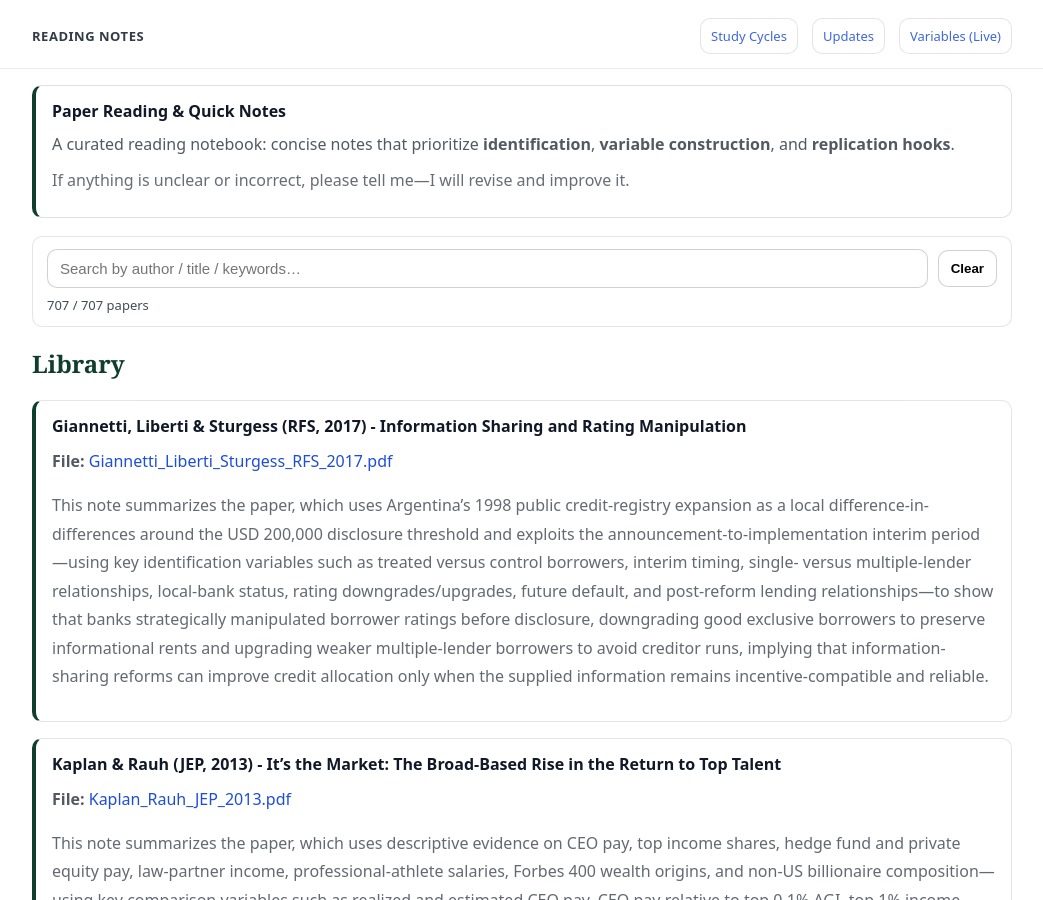
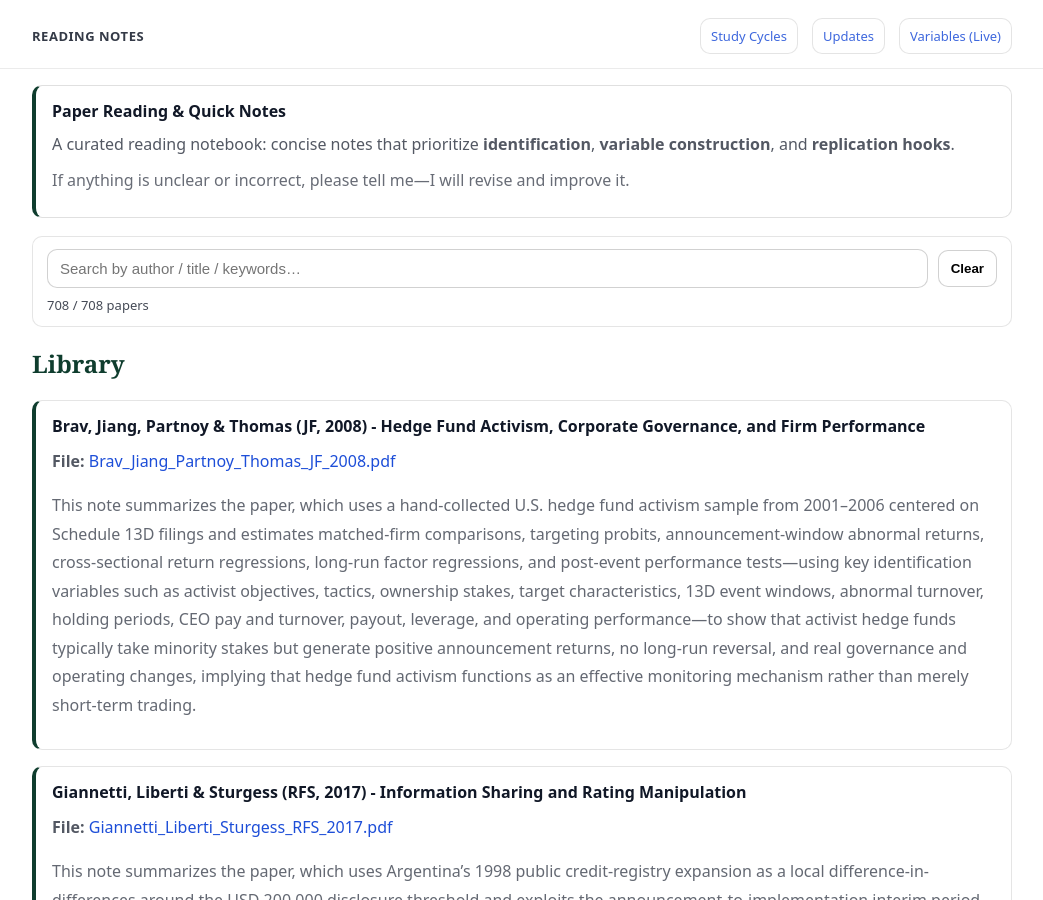
Before and after one commit to yaxinzn/study-archive, a Jekyll site: the page built from reading/index.md, in a window 1280 px wide and 900 px high. Shown: the whole window, without its empty margins (118-1161 px from the left). Built offline with Jekyll 4.4.1, drawn with Linux system fonts in a browser that asks for light colours.

Commit message:
Reading: add/update Brav_Jiang_Partnoy_Thomas_JF_2008.pdf

```diff
--- a/_data/reading.yml
+++ b/_data/reading.yml
@@ -1,3 +1,7 @@
+- title: "Brav, Jiang, Partnoy & Thomas (JF, 2008) - Hedge Fund Activism, Corporate Governance, and Firm Performance"
+  file: "Brav_Jiang_Partnoy_Thomas_JF_2008.pdf"
+  desc: "This note summarizes the paper, which uses a hand-collected U.S. hedge fund activism sample from 2001–2006 centered on Schedule 13D filings and estimates matched-firm comparisons, targeting probits, announcement-window abnormal returns, cross-sectional return regressions, long-run factor regressions, and post-event performance tests—using key identification variables such as activist objectives, tactics, ownership stakes, target characteristics, 13D event windows, abnormal turnover, holding periods, CEO pay and turnover, payout, leverage, and operating performance—to show that activist hedge funds typically take minority stakes but generate positive announcement returns, no long-run reversal, and real governance and operating changes, implying that hedge fund activism functions as an effective monitoring mechanism rather than merely short-term trading."
+
 - title: "Giannetti, Liberti & Sturgess (RFS, 2017) - Information Sharing and Rating Manipulation"
   file: "Giannetti_Liberti_Sturgess_RFS_2017.pdf"
   desc: "This note summarizes the paper, which uses Argentina’s 1998 public credit-registry expansion as a local difference-in-differences around the USD 200,000 disclosure threshold and exploits the announcement-to-implementation interim period—using key identification variables such as treated versus control borrowers, interim timing, single- versus multiple-lender relationships, local-bank status, rating downgrades/upgrades, future default, and post-reform lending relationships—to show that banks strategically manipulated borrower ratings before disclosure, downgrading good exclusive borrowers to preserve informational rents and upgrading weaker multiple-lender borrowers to avoid creditor runs, implying that information-sharing reforms can improve credit allocation only when the supplied information remains incentive-compatible and reliable."
```
Also changed, not shown: 1 other file.
